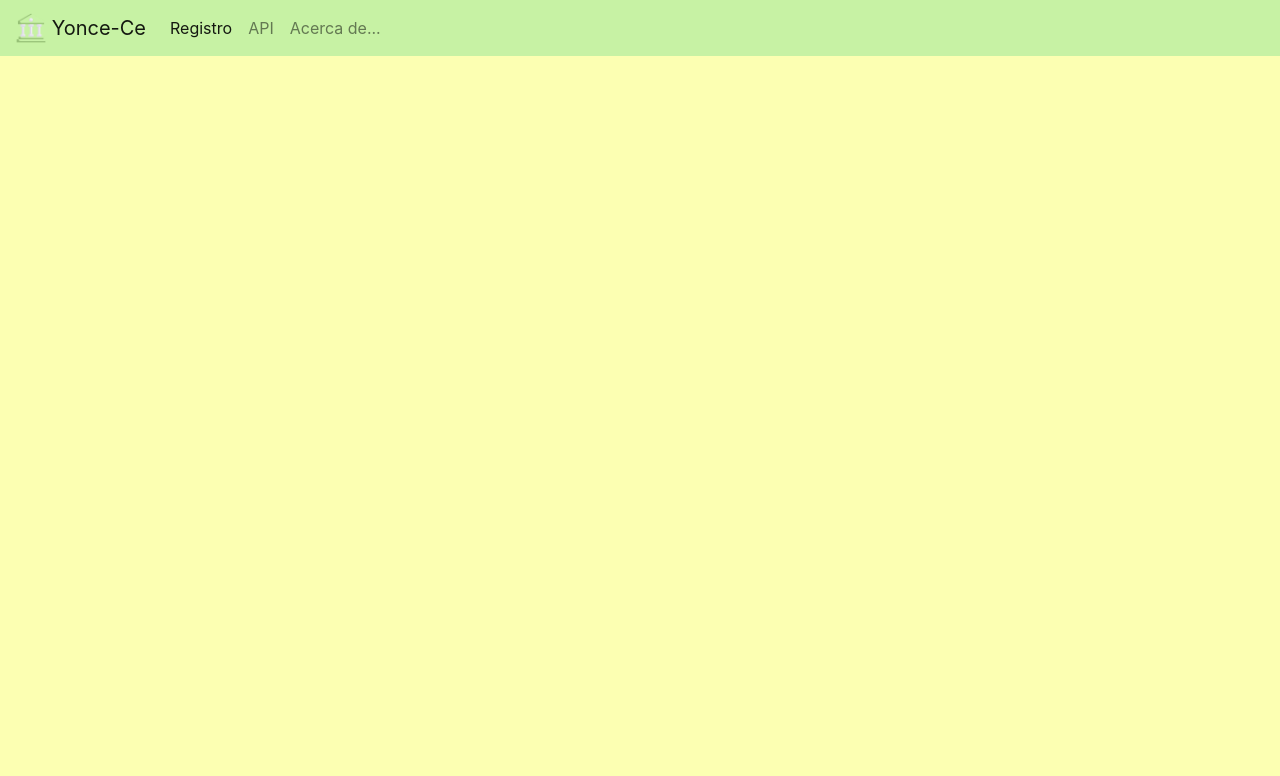
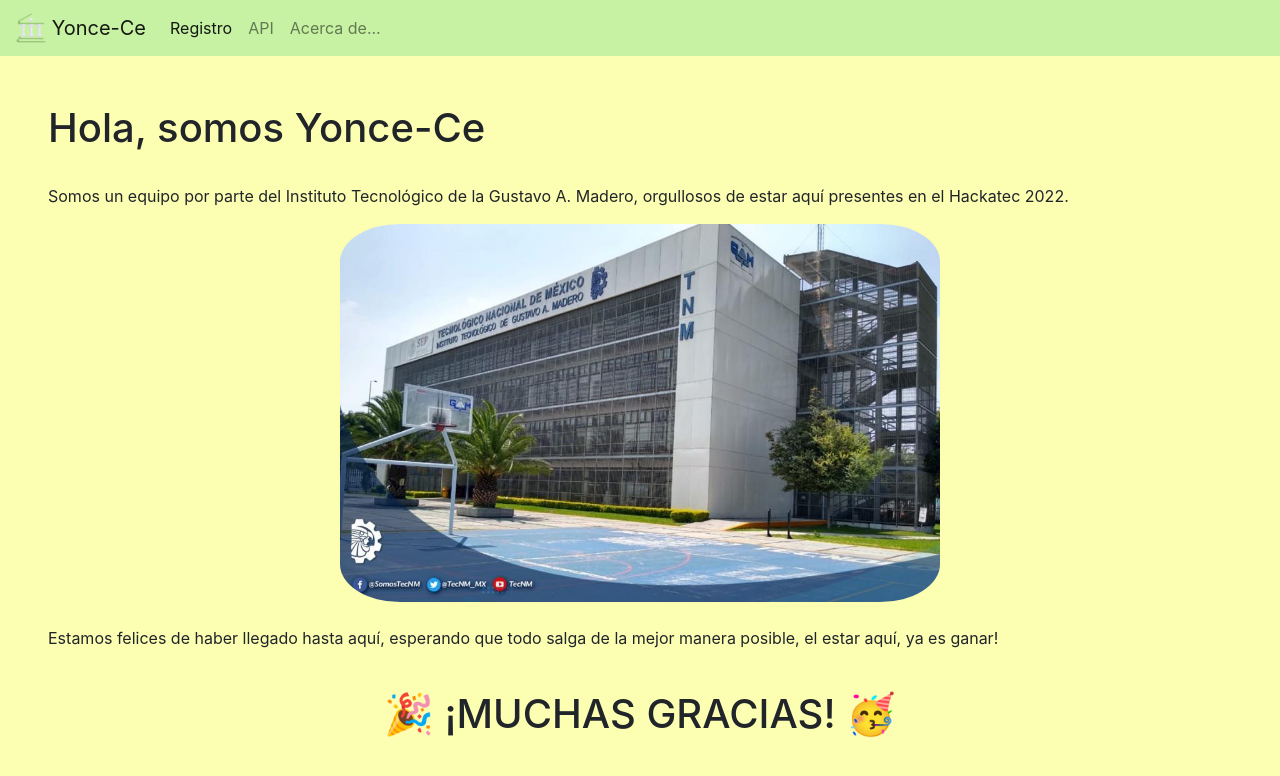
Before and after one commit to HugoBzn/administrador, a Nuxt app: page /about in a window 1280 px wide. Shown: the top 776 px of the page. Built offline with nearby package versions, Linux system fonts and the light colour scheme.

Commit message:
About page

```diff
--- a/assets/css/menu.css
+++ b/assets/css/menu.css
@@ -10,3 +10,7 @@
 .card {
     margin: 3rem;
 }
+
+img {
+    border-radius: 10%;
+}
--- /dev/null
+++ b/components/About.vue
@@ -0,0 +1,20 @@
+<template>
+  <div style="padding: 3rem">
+    <h1>Hola, somos Yonce-Ce</h1>
+    <br />
+    <p>
+      Somos un equipo por parte del Instituto Tecnológico de la Gustavo A.
+      Madero, orgullosos de estar aquí presentes en el Hackatec 2022.
+    </p>
+    <center>
+      <img src="@/assets/images/itgam.jpg" width="600" />
+    </center>
+    <br />
+    <p>
+      Estamos felices de haber llegado hasta aquí, esperando que todo salga de
+      la mejor manera posible, el estar aquí, ya es ganar!
+    </p>
+    <br />
+    <center><h1>🎉 ¡MUCHAS GRACIAS! 🥳</h1></center>
+  </div>
+</template>
--- /dev/null
+++ b/pages/about.vue
@@ -0,0 +1,5 @@
+<template>
+  <div>
+    <About />
+  </div>
+</template>
```
Also changed, not shown: assets/images/itgam.jpg (added).
